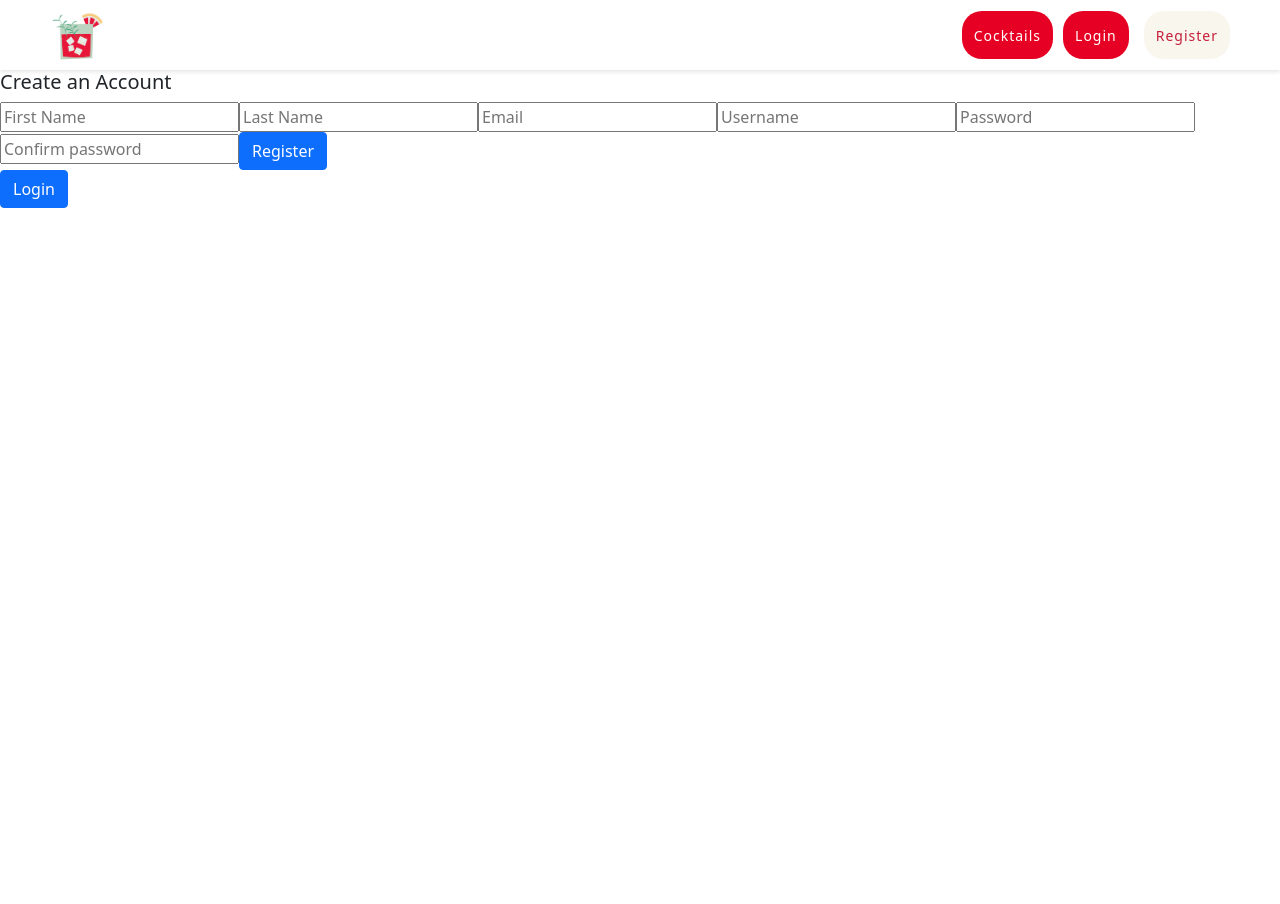
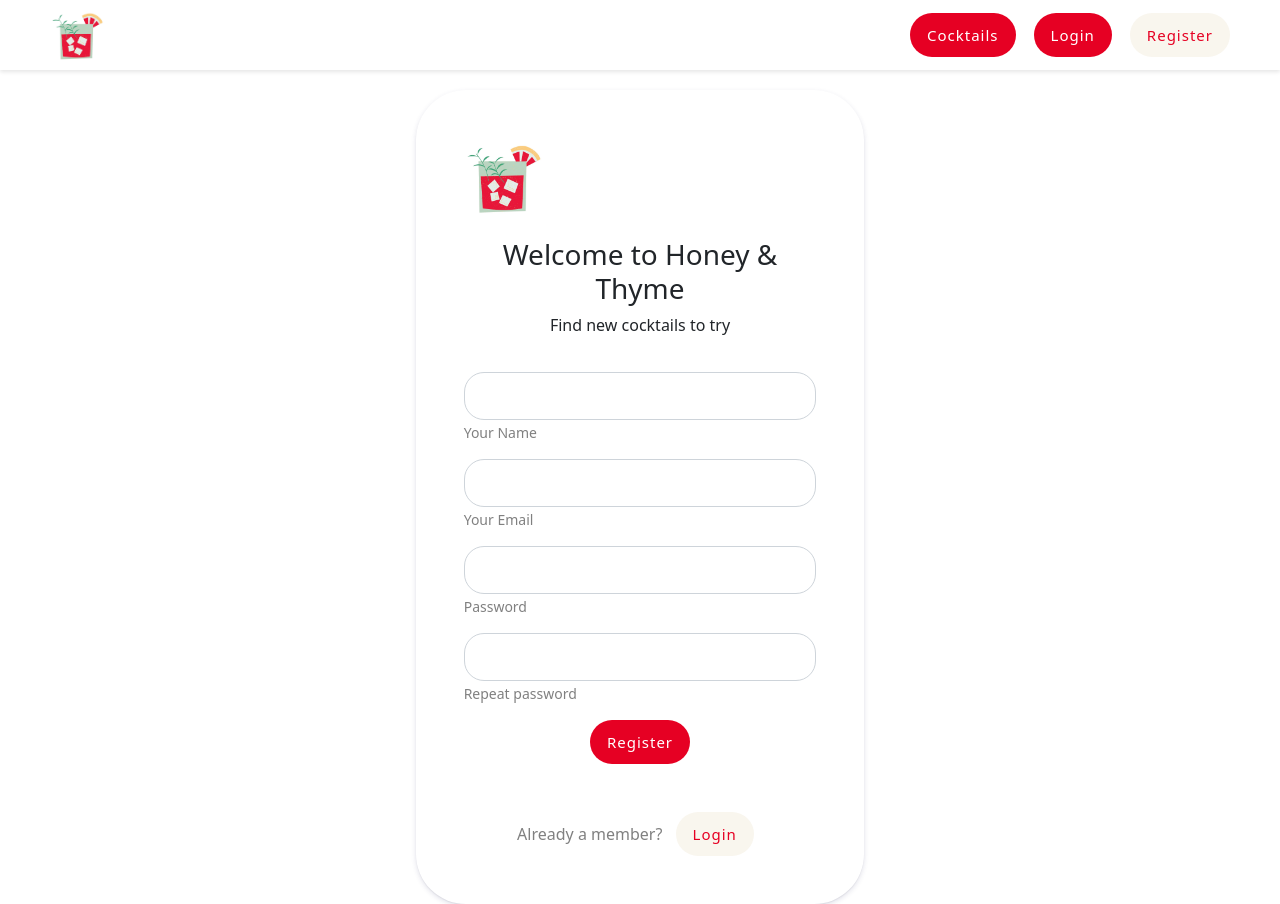
Before and after one commit to aromiafolabi/Honey-Thyme-FE, a React (Create React App) app: page /register in a window 1280 px wide. Before the commit the page ends 800 px from the top, so only its background shows below. Built offline with nearby package versions, Linux system fonts and the light colour scheme; no server answers.

Commit message:
edited landing page layout

```diff
--- a/src/auth/Register.js
+++ b/src/auth/Register.js
@@ -1,6 +1,7 @@
 import React from 'react'
 import { registerUser } from '../lib/api'
 import { useNavigate } from 'react-router-dom'
+import logo from '../assets/logo.jpg'
 
 const initialState = {
   username: '',
@@ -28,53 +29,110 @@ function Register() {
   }
 
   return (
-    <>
-      <div className="register-header">
-        <h5 className="register-title">
-        Create an Account
-        </h5>
-        <form className="register-text" onSubmit={handleSubmit}>
-          <label className="authLabel" htmlFor="firstname">
+    <div className="mask d-flex align-items-center h-100 gradient-custom-3">
+      <div className="container h-100">
+        <div className="row d-flex justify-content-center align-items-center h-100">
+          <div className="col-12 col-md-8 col-lg-6 col-xl-7">
+            <div className="card">
 
-          </label>
-          <input className="regInput"
-            placeholder='First Name'
-            name='first name'
-            onChange={handleChange}
-          />
-          <input
-            placeholder='Last Name'
-            name='last name'
-            onChange={handleChange}
-          />
-          <input
-            placeholder='Email'
-            name='email'
-            onChange={handleChange}
-          />
-          <input
-            placeholder='Username'
-            name='username'
-            onChange={handleChange}
-          />
-          <input
-            placeholder='Password'
-            type="password"
-            name='password'
-            onChange={handleChange}
-          />
-          <input
-            placeholder='Confirm password'
-            type="password"
-            name='passwordConfirmation'
-            onChange={handleChange}
-          />
-          <button className="register btn btn-primary" type='submit' id="reg">Register</button>
-        </form>
-        <a href="/login" className="login btn btn-primary" id="log">Login</a>
+              <div className="card-body p-5">
+                <div className="center">
+                  <img src={logo} className="register-logo"></img>
+                </div>
+                <h5 className="register-title text-center">
+                    Welcome to Honey &#38; Thyme
+                </h5>
+                <p className="register-subtitle text-center">Find new cocktails to try</p>
+
+                <form onSubmit={handleSubmit}>
+                  <div className="form-outline mb-2">
+                    <input type="text" id="form3Example1cg" className="form-control form-control-lg" onChange={handleChange}/>
+                    <label className="form-label" >Your Name</label>
+                  </div>
+
+                  <div className="form-outline mb-2">
+                    <input type="email" id="form3Example3cg" className="form-control form-control-lg" onChange={handleChange}/>
+                    <label className="form-label" >Your Email</label>
+                  </div>
+
+                  <div className="form-outline mb-2">
+                    <input type="password" id="form3Example4cg" className="form-control form-control-lg" onChange={handleChange}/>
+                    <label className="form-label" >Password</label>
+                  </div>
+
+                  <div className="form-outline mb-2">
+                    <input type="password" id="form3Example4cdg" className="form-control form-control-lg" onChange={handleChange}/>
+                    <label className="form-label" >Repeat password</label>
+                  </div>
+
+                  <div className="d-flex justify-content-center">
+                    <button type="button" className="red-button"><a href="/register" className="red-button-dark">Register</a></button>
+                  </div>
+
+                  <p className="text-center mt-5 mb-0 already">Already a member? <button type="button" className="white-button"><a href="/login" className="white-button-light">Login</a></button></p>
+                </form>
+
+              </div>
+
+            </div>
+          </div>
+        </div>
       </div>
-    </>
+    </div>
   )
 }
 
 export default Register
+
+
+
+// <div className="card text-center" id="register-card">
+//       <div className="register-header">
+//         <img src={logo} className="register-logo"></img>
+//         <h5 className="register-title">
+//         Welcome to Honey &#38; Thyme
+//         </h5>
+//         <p className="register-subtitle">Find new cocktails to try</p>
+//         <form className="register-text" onSubmit={handleSubmit}>
+//           <div className="form-group">
+//             <input className="regInput"
+//               placeholder='First Name'
+//               name='first name'
+//               onChange={handleChange}
+//             />
+//             <input
+//               placeholder='Last Name'
+//               name='last name'
+//               onChange={handleChange}
+//             />
+//             <input
+//               placeholder='Email'
+//               name='email'
+//               onChange={handleChange}
+//             />
+//             <input
+//               placeholder='Username'
+//               name='username'
+//               onChange={handleChange}
+//             />
+//             <input
+//               placeholder='Password'
+//               type="password"
+//               name='password'
+//               onChange={handleChange}
+//             />
+//             <input
+//               placeholder='Confirm password'
+//               type="password"
+//               name='passwordConfirmation'
+//               onChange={handleChange}
+//             />
+//             <button className="register btn btn-primary" type='submit' id="reg">Register</button>
+//           </div>
+//         </form>
+//         <div className="form-bottom">
+//           <p>Already a member?</p>
+//           <a href="/login" className="login btn btn-primary" id="log">Login</a>
+//         </div>
+//       </div>
+//     </div>
--- a/src/common/Home.js
+++ b/src/common/Home.js
@@ -34,6 +34,19 @@ function Home() {
   }
 
   return (
+    <>
+      <div className="mask d-flex align-items-center h-100 gradient-custom-3">
+        <div className="container h-100">
+          <div className="landing">
+            <h1 className="landing-title text-center">
+              <span className="title-word title-word-1">Honey</span>
+              <span className="title-word title-word-2">&#38;</span>
+              <span className="title-word title-word-2">Thyme</span>
+            </h1>
+            <h4 className="landing-subtitle text-center">get your next cocktail idea</h4>
+          </div>
+        </div>
+      </div>
       <Masonry
         className={'photo-list'}
         elementType={'ul'}
@@ -47,6 +60,7 @@ function Home() {
           </li>
         ))}
       </Masonry>
+    </>
   )
 
 }
--- a/src/common/Navbar.js
+++ b/src/common/Navbar.js
@@ -10,9 +10,9 @@ function Navbar() {
         <Link to="/"><img src={logo} className="logo"></img></Link>
 
         <div className="nav-buttons">
-          <button className="login-button-side"><a href="/cocktails" className="nav-button-login">Cocktails</a></button>
-          <button className="login-button-side"><a href="/login" className="nav-button-login">Login</a></button>
-          <button className="register-button-side"><a href="/register" className="nav-button-register">Register</a></button>
+          <button className="cocktails-button"><a href="/cocktails" className="nav-button-dark">Cocktails</a></button>
+          <button className="login-button"><a href="/login" className="nav-button-dark">Login</a></button>
+          <button className="register-button"><a href="/register" className="nav-button-light">Register</a></button>
         </div>
 
       </nav>
--- a/src/styles/main.scss
+++ b/src/styles/main.scss
@@ -4,6 +4,8 @@
   margin:0;
   box-sizing: border-box;
 }
+
+// * NAVBAR
 
 .nav {
 	display: inline-flex;
@@ -16,12 +18,24 @@
   box-shadow: 0 2px 4px 0 rgba(0,0,0,.1);
 }
 
+.nav-toggle {
+  @media only screen and (max-width: 600px){
+    display: none;
+  }
+}
 
 .logo {
   margin: auto;
   height: 55px;
   margin-left: 50px;
 }
+
+.logo:hover {
+  height:60px;
+  transition-duration: 300ms;
+}
+
+// * NAVBAR BUTTONS
 
 .nav-buttons {
   display:flex;
@@ -31,53 +45,209 @@
   margin-right: 50px;
 }
 
-.nav-button-login {
+.nav-button-light {
   text-decoration: none;
-  font-size: 14px;
+  font-size: 15px;
+  color: #E60023;
+  letter-spacing: 1px;
+}
+
+.nav-button-light:hover {
+  color: #E60023;
+}
+
+.nav-button-dark {
+  text-decoration: none;
+  font-size: 15px;
   color: white;
   letter-spacing: 1px;
 }
 
-.nav-button-register {
-  text-decoration: none;
-  font-size: 14px;
-  color: #C41E3A;
-  letter-spacing: 1px;
+.nav-button-dark:hover {
+  color: white;
 }
 
-.login-button-side {
+.cocktails-button {
   background-color: #E60023;
-  margin-left: 10px;
-  padding: 12px;
-  border-radius: 20px;
+  margin-right: 9px;
+  padding: 10px 17px;
+  border-radius: 40px;
   border: none;
 }
 
-.login-button-side:hover {
+.cocktails-button:hover {
   background-color: #C41E3A;
   color: white;
 }
 
-.register-button-side {
-  background-color: #F9F6EE;
-  margin-left: 15px;
-  padding: 12px;
-  border-radius: 20px;
+.login-button {
+  background-color: #E60023;
+  margin-left: 9px;
+  margin-right: 9px;
+  padding: 10px 17px;
+  border-radius: 40px;
   border: none;
 }
 
-.register-button-side:hover {
+.login-button:hover {
+  background-color: #C41E3A;
+  color: white;
+}
+
+.register-button {
+  background-color: #F9F6EE;
+  margin-left: 9px;
+  padding: 10px 17px;
+  border-radius: 40px;
+  border: none;
+}
+
+.register-button:hover {
   background-color: #EDEADE;
   color: #C41E3A;
 }
 
+// * HOME PAGE
 
+.landing {
+  margin: 50px;
+}
 
-.nav-toggle {
-  @media only screen and (max-width: 600px){
-    display: none;
-  }
+.landing-title {
+  font-size: 60px;
 }
+
+.landing-subtitle {
+  font-size: 30px;
+}
+
+.title-word {
+  animation: color-animation 4s linear infinite;
+}
+
+.title-word-1 {
+  --color-1: #DF8453;
+  --color-2: #3D8DAE;
+  --color-3: #E4A9A8;
+}
+
+.title-word-2 {
+  --color-1: #DBAD4A;
+  --color-2: #ACCFCB;
+  --color-3: #17494D;
+}
+
+.title-word-3 {
+  --color-1: #ACCFCB;
+  --color-2: #E4A9A8;
+  --color-3: #ACCFCB;
+}
+
+@keyframes color-animation {
+  0%    {color: var(--color-1)}
+  32%   {color: var(--color-1)}
+  33%   {color: var(--color-2)}
+  65%   {color: var(--color-2)}
+  66%   {color: var(--color-3)}
+  99%   {color: var(--color-3)}
+  100%  {color: var(--color-1)}
+}
+
+// * REGISTER PAGE
+
+.card-body{
+  margin: auto;
+  justify-content: center;
+  align-items: center;
+}
+
+.center {
+  margin: auto;
+  justify-content: center;
+  align-items: center;
+}
+
+.register-title {
+  margin-top: 20px;
+}
+
+.register-logo {
+  height: 80px;
+}
+
+.register-title {
+  font-size: 28px;
+}
+
+.register-subtitle {
+  font-size: 17x;
+  margin-bottom: 35px;
+}
+
+.form-label {
+  color: #808080;
+  font-size: 14px;
+}
+
+.already {
+  color: #808080;
+}
+
+.red-button {
+  background-color: #E60023;
+  margin-left: 9px;
+  margin-right: 9px;
+  padding: 10px 17px;
+  border-radius: 40px;
+  border: none;
+}
+
+.red-button:hover {
+  background-color: #C41E3A;
+  color: white;
+}
+
+.red-button-dark {
+  text-decoration: none;
+  font-size: 15px;
+  color: white;
+  letter-spacing: 1px;
+}
+
+.red-button-dark:hover {
+  color: white;
+}
+
+.white-button {
+  background-color: #F9F6EE;
+  margin-left: 9px;
+  margin-right: 9px;
+  padding: 10px 17px;
+  border-radius: 40px;
+  border: none;
+}
+
+.white-button:hover {
+  background-color: #EDEADE;
+  color: white;
+}
+
+.white-button-light {
+  text-decoration: none;
+  font-size: 15px;
+  color: #E60023;
+  letter-spacing: 1px;
+}
+
+.white-button-light:hover {
+  color: #E60023;
+}
+
+.form-control {
+  border-radius: 20px;
+}
+
+// * COCKTAIL INDEX
 
 .photo-list {
   display: flex;
@@ -97,10 +267,11 @@
   list-style-type: none;
 }
 
+// * SHOW COCKTAIL PAGE
+
 .container {
   height: 300px;
 }
-
 
 .card {
   margin: auto;
```
Also changed, not shown: src/lib/auth.js (+32 -0 lines). Lines whose indentation alone changed are shown as unchanged.
